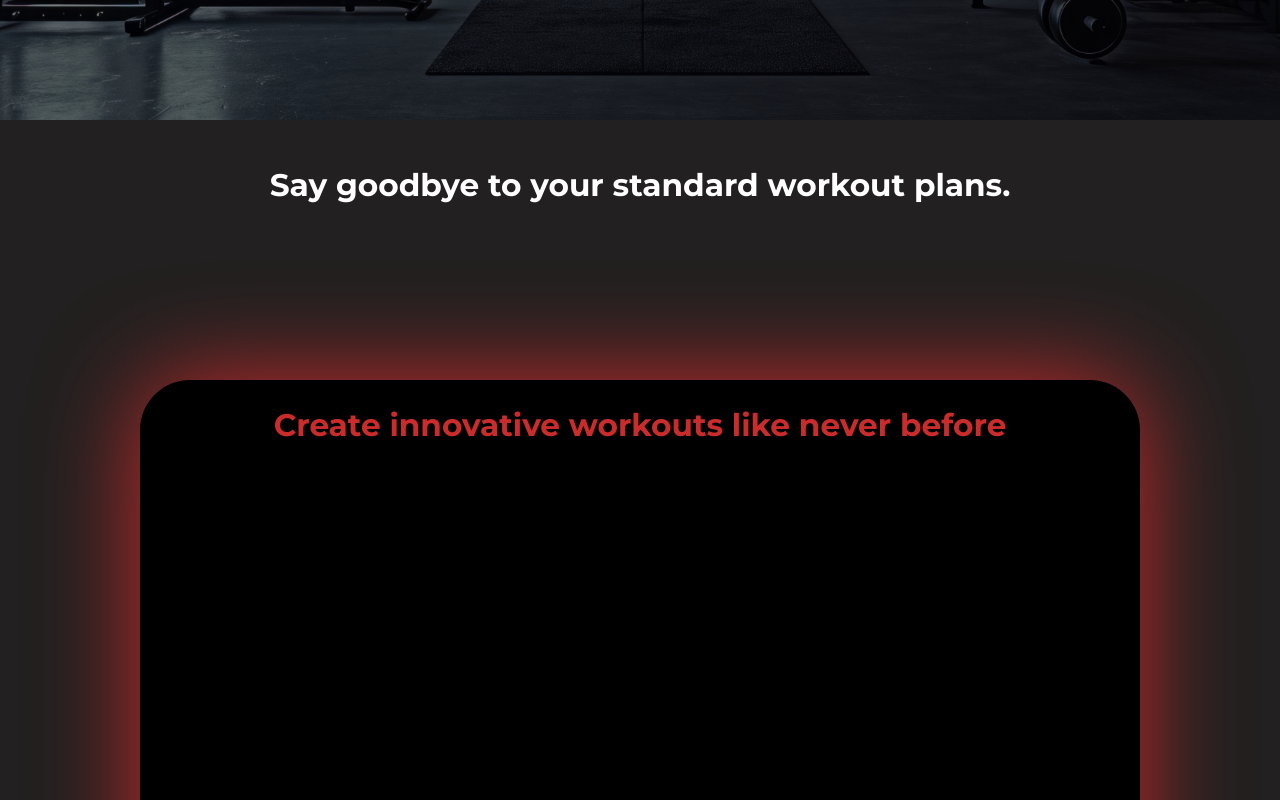
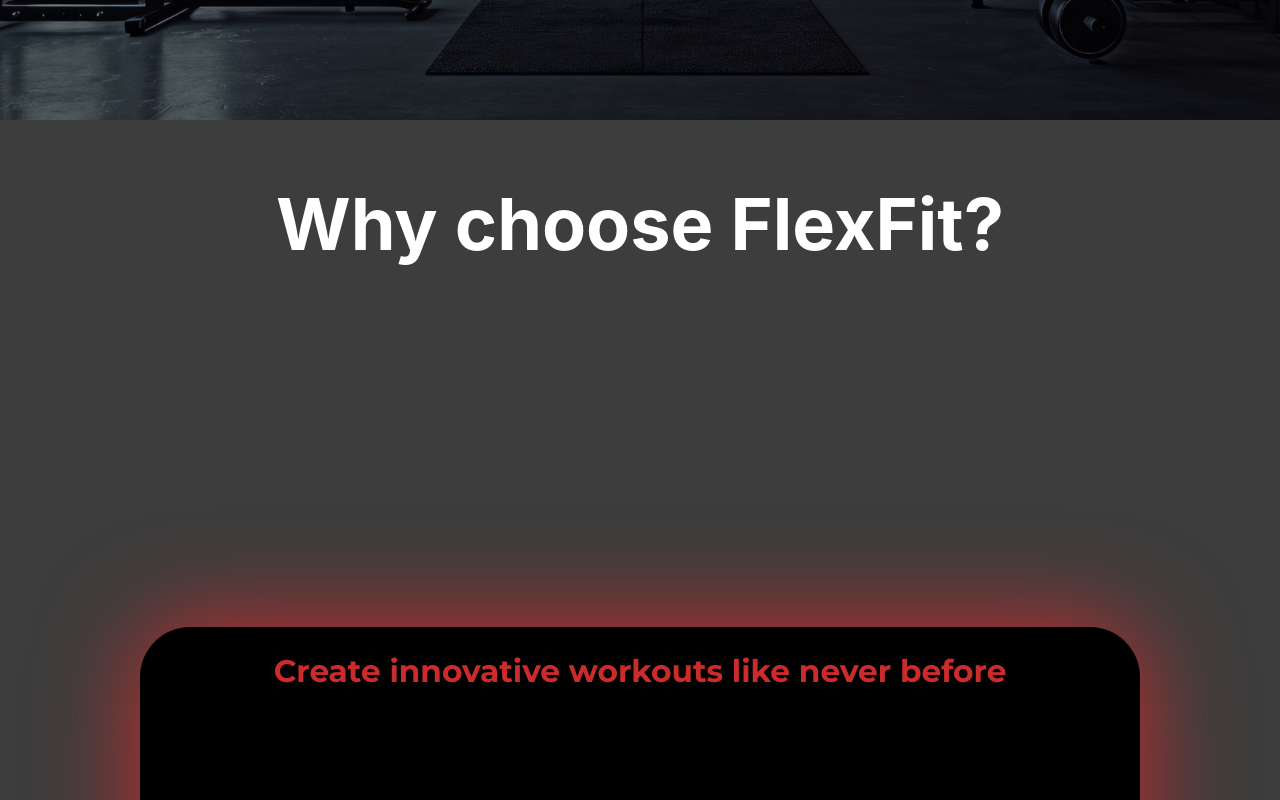
Before and after one commit to masonfen/FlexFit, a React (Create React App) app: page / in a window 1280 px wide. Shown: the part 680-1480 px from the top of the page. Built offline with nearby package versions, Linux system fonts and the light colour scheme; no server answers.

Commit message:
installed twemoji

```diff
--- a/package.json
+++ b/package.json
@@ -13,6 +13,7 @@
     "react-dom": "^18.3.1",
     "react-router-dom": "^6.26.2",
     "react-scripts": "^5.0.1",
+    "twemoji": "^14.0.2",
     "web-vitals": "^2.1.4"
   },
   "scripts": {
--- a/src/App.css
+++ b/src/App.css
@@ -2,7 +2,7 @@
 
 .App {
   text-align: center;
-  background-color: rgb(34, 32, 32);
+  background-color: #3d3d3d ;
   background-position: relative;
   background-size: cover;
   background-repeat: no-repeat;
@@ -184,19 +184,7 @@
   flex-direction: column;
   align-items: center;
 }
-.smalltitle-container{
-  display: flex;
-  flex-direction: column;
-  align-items: center;
-  color: rgb(255, 255, 255);
-  font-family: 'Montserrat', system-ui;
-  font-size: 1.3em;
 
-
-  margin-top: 20px;
-
-
-}
 
 .smalltitle-instructions-container{
 
@@ -207,8 +195,35 @@
   height: 680px;
   width: 1000px;
   box-shadow: #ca2b2b 0px 0px 100px 0px;
-  margin-top: 150px;
+  margin-top: 300px;
 
+}
+
+.smalltitle-container{
+  display: flex;
+  flex-direction: column;
+  align-items: center;
+  text-align: center;
+  gap: 50;
+  font-family: 'Montserrat', system-ui;
+  font-size: 1.3em;
+
+}
+
+.redtitle1{
+  color: #ca2b2b;
+}
+
+.white-text1{
+  color: white;
+}
+
+
+.betterdesc-container{
+  color: white;
+  margin-top: px;
+  font-size: 3em;
+  /* text-shadow: 10px 10px 12px black; */
 }
 
 
--- a/src/App.js
+++ b/src/App.js
@@ -5,7 +5,7 @@
 import Button from './components/Button';
 import TitleDesc from './components/TitleDesc';
 import FlexFit_Title from './components/FlexFit_Title';
-import SmallTitle from './components/SmallTitle';
+
 import SmallTitleInstructions from './components/SmallTitleInstructions';
 import WeightSelection from './components/WeightSelection';
 import FeetSelection from './components/FeetSelection';
@@ -13,6 +13,7 @@
 import apiKey from './components/apiKey';
 import AddEquipment from './components/AddEquipment';
 import ItemCarousel from './components/ItemCarousel';
+import BetterDesc from './components/BetterDesc';
 // import ContactPopup from './components/ContactPopup';
 // CHATGPT import
  import { OpenAI } from 'openai';
@@ -157,16 +158,18 @@
       </div>
       </div>
 
-      <section id = "aboutSection">
-      <div className = "smalltitle-container">
-      <SmallTitle />
-        <div className = "smalltitle-instructions-container">
-        <SmallTitleInstructions />
-       </div>
-      </div>
+      <section id="aboutSection">
+  <div class="betterdesc-container">
+    <BetterDesc />
+  </div>
+  <div class="smalltitle-container">
 
 
-      </section>
+    <div class="smalltitle-instructions-container">
+      <SmallTitleInstructions />
+    </div>
+  </div>
+</section>
 
       {/* buttons for assigning gender roles */}
       <div className="Gender-container">
--- /dev/null
+++ b/src/components/BetterDesc.js
@@ -0,0 +1,9 @@
+function BetterDesc() {
+    return (
+      <h1 className = "betterdesc" >Why choose FlexFit?
+
+      </h1>
+    );
+  }
+
+  export default BetterDesc
--- a/src/components/SmallTitle.js
+++ b/src/components/SmallTitle.js
@@ -1,7 +1,9 @@
 function SmallTitle() {
     return (
-      <h1 className = "smalltitle" >Say goodbye to your standard workout plans.
+      <h1 className = "smalltitle" > Personalization at Its Core:
 
+       <p>FlexFit tailors every workout to your specific goals, fitness level, and available equipment. Whether you're training at home with a set of dumbbells or hitting a fully equipped gym, FlexFit ensures your program works for you.
+       </p>
 
       </h1>
     );
```
Also changed, not shown: 1 other file (tests, documents, lock files or other folders).
